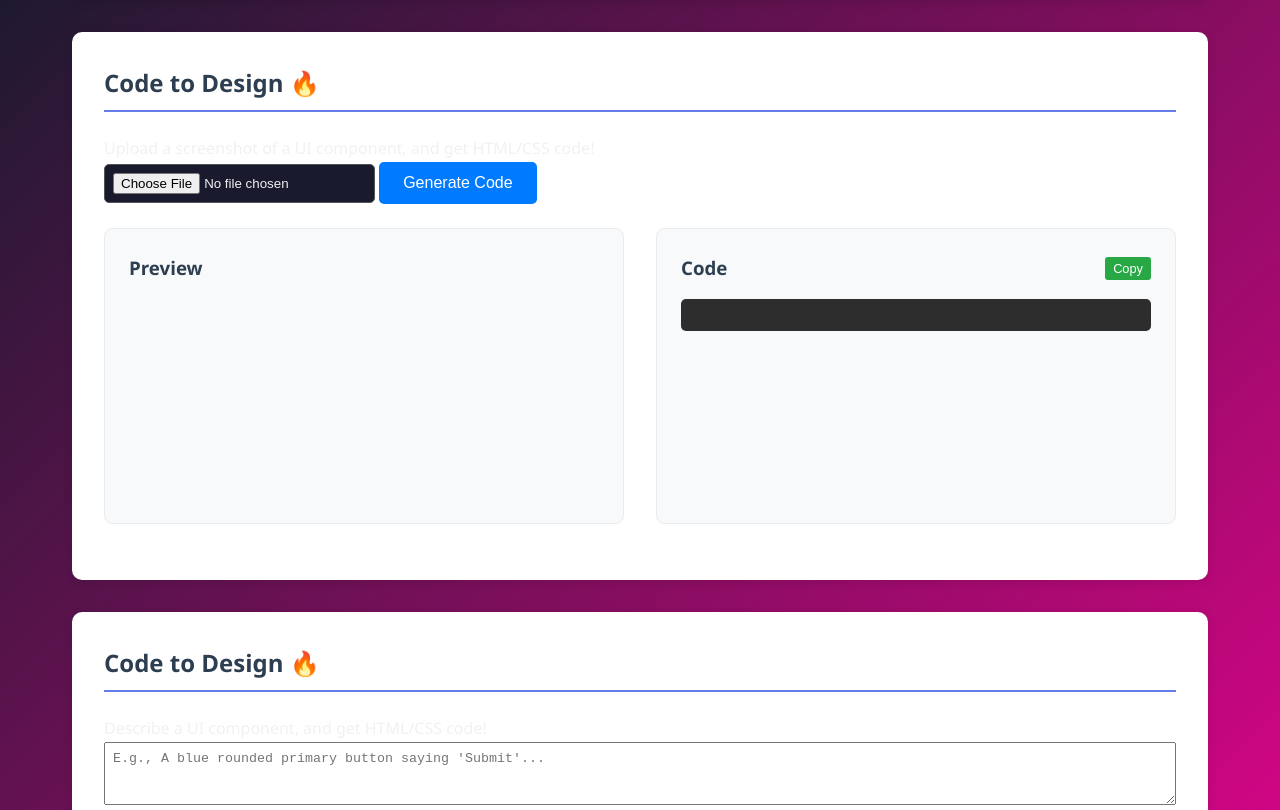
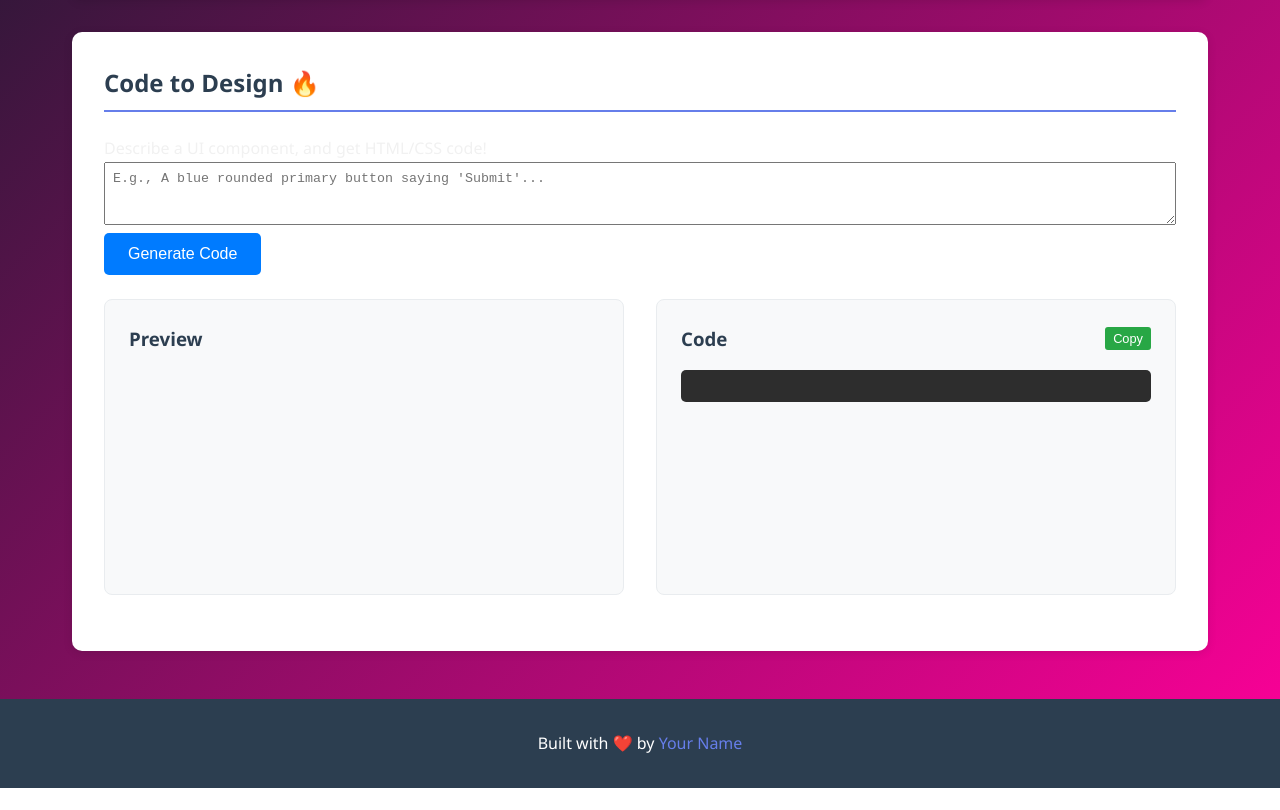
Before and after one commit to arshansiddiqui347/component-forge, a plain HTML site: page index.html in a window 1280 px wide. Shown: the part 1854-2664 px from the top of the page. After the commit the page ends 2642 px from the top, so only its background shows below. Drawn offline with Linux system fonts and the light colour scheme.

Commit message:
Update index.html

```diff
--- a/index.html
+++ b/index.html
@@ -98,30 +98,6 @@
             </div>
         </section>
 
-        <section id="codetodesign" class="component-section">
-    <h2>Code to Design 🔥</h2>
-
-    <p>Upload a screenshot of a UI component, and get HTML/CSS code!</p>
-
-    <!-- Upload Input -->
-    <input type="file" id="imageUpload" accept="image/*">
-
-    <!-- Generate Button -->
-    <button id="generateBtn" class="btn-primary">Generate Code</button>
-
-    <!-- Preview & Code -->
-    <div class="component-showcase">
-        <div class="preview-box">
-            <h3>Preview</h3>
-            <div id="generatedPreview" class="preview-content"></div>
-        </div>
-        <div class="code-box">
-            <h3>Code <button class="copy-btn" onclick="copyCode('generatedCode')">Copy</button></h3>
-            <pre><code id="generatedCode" class="language-html"></code></pre>
-        </div>
-    </div>
-</section>
-
 <section id="codetodesign" class="component-section">
     <h2>Code to Design 🔥</h2>
 
```
